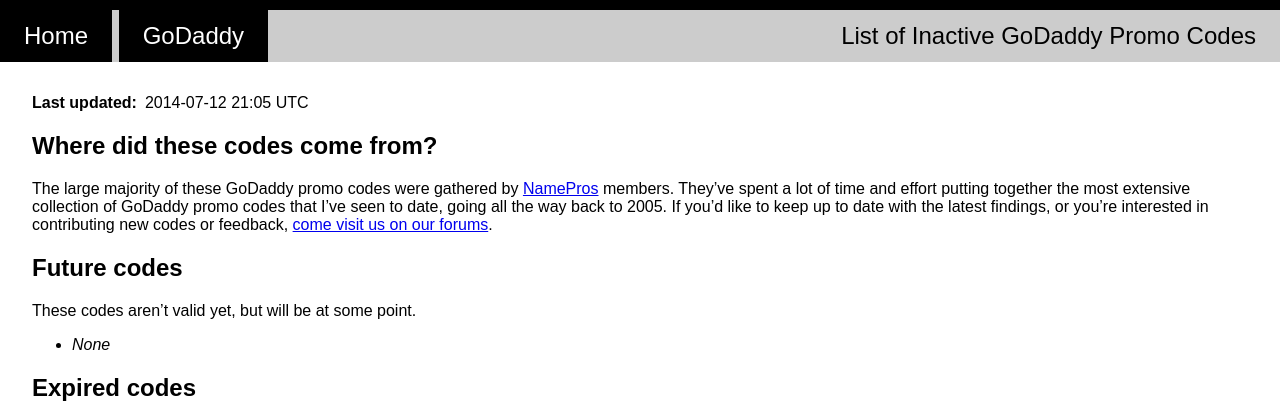
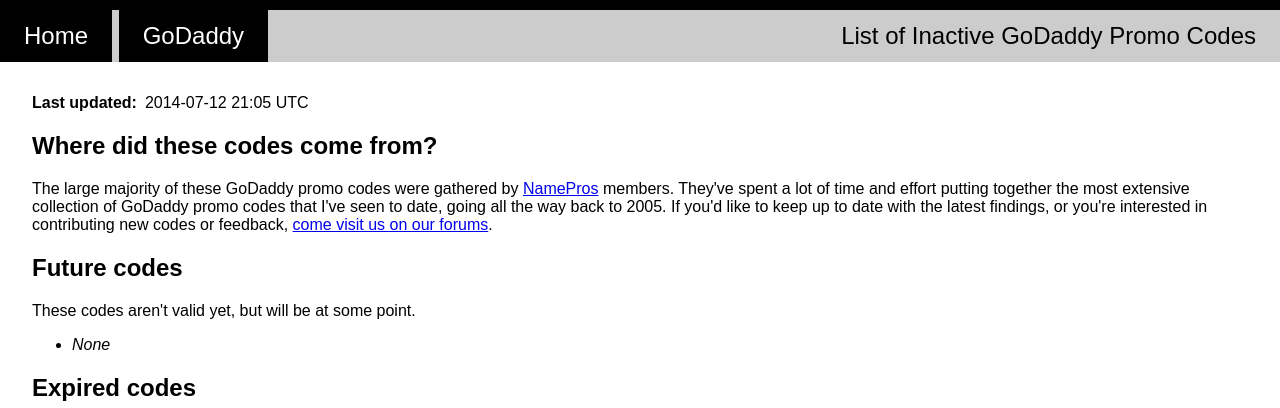
Before and after one commit to Earth2Me/Domains, a Jekyll site: the page built from godaddy-codes/inactive.md, in a window 1280 px wide and 900 px high. Shown: the top 408 px of the window. Built offline with Jekyll 4.4.1, drawn with Linux system fonts in a browser that asks for light colours; Markdown is read by kramdown in place of the engine named in the settings; part of the change alters nothing that is shown.

```diff
--- a/_config.yml
+++ b/_config.yml
@@ -2,3 +2,18 @@ timezone: UTC
 encoding: UTF-8
 
 baseurl: /Domains
+
+pygments: true
+
+markdown: redcarpet
+kramdown:
+  use_coderay: true
+  smart_quotes: 'apos,apos,quot,quot'
+redcarpet:
+  extensions:
+    - tables
+    - no_intra_emphasis
+    - strikethrough
+    - lax_spacing
+    - superscript
+    - fenced_code_blocks
```
